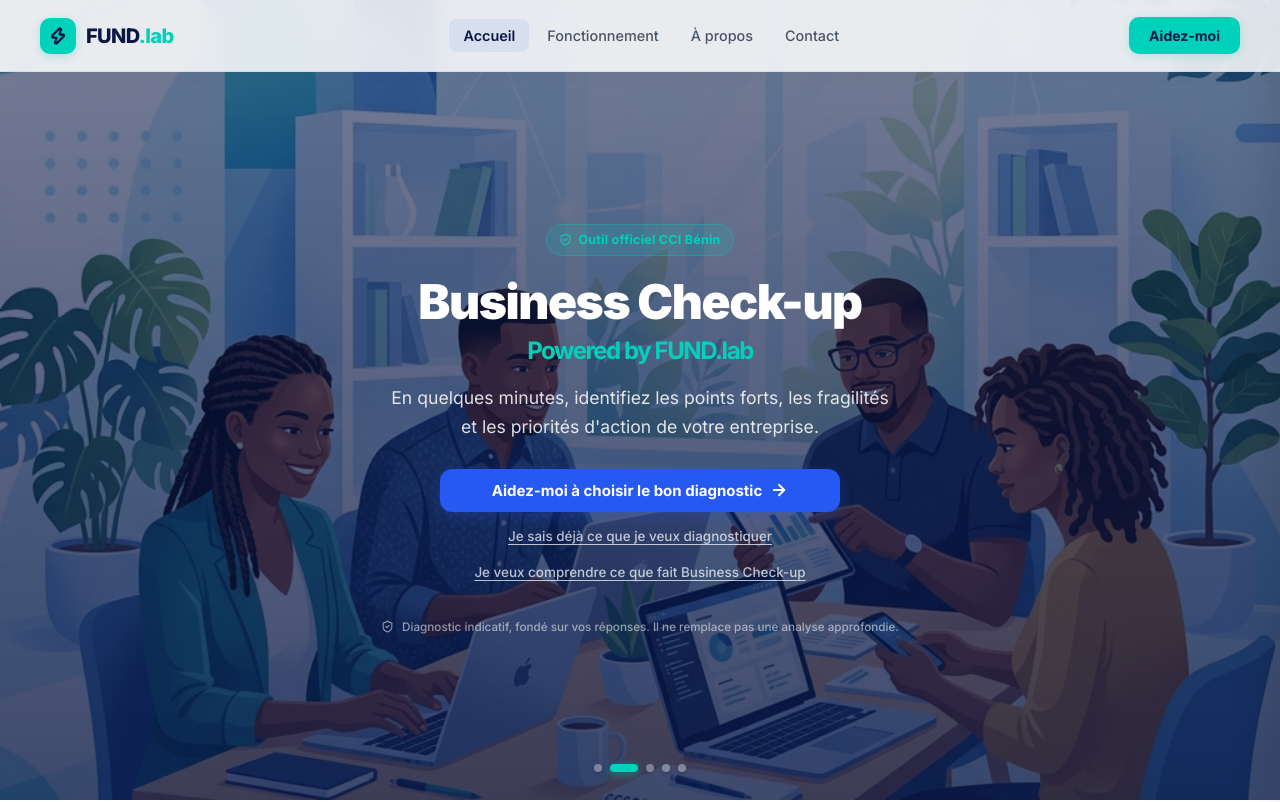
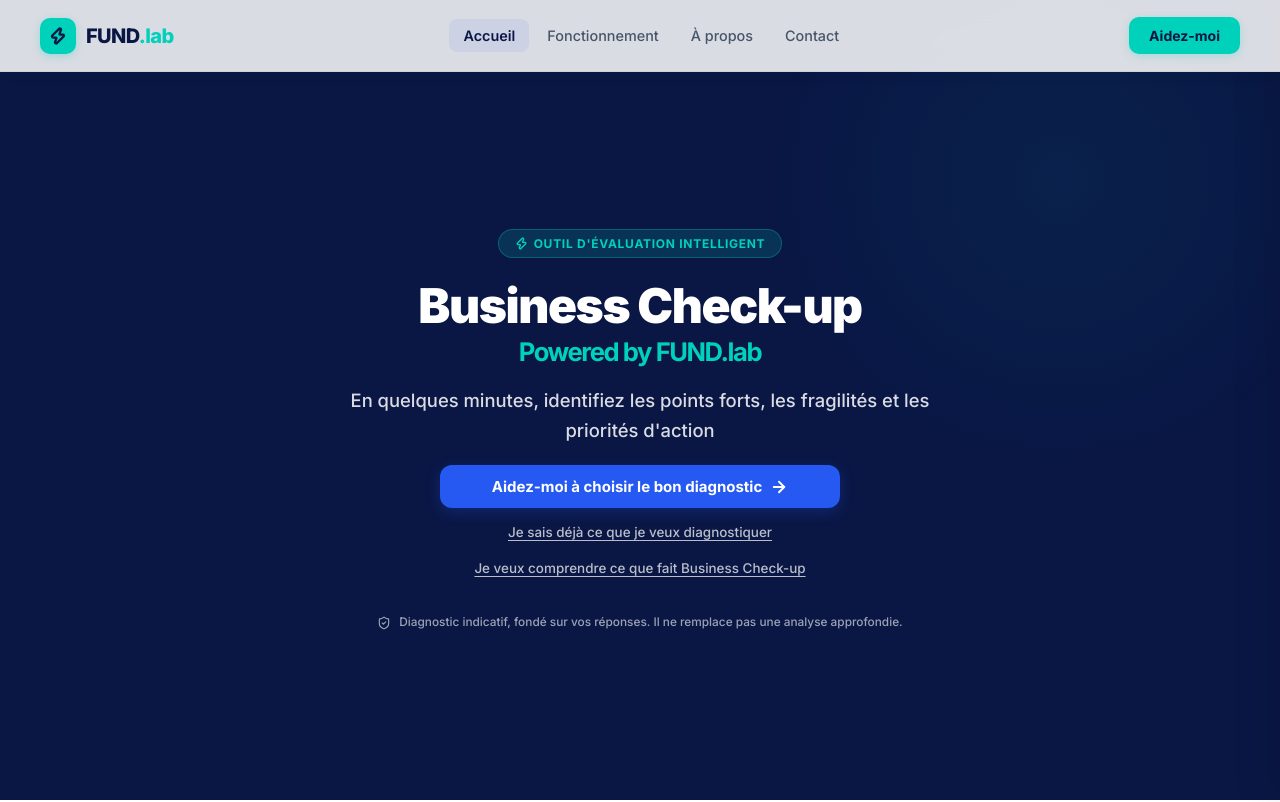
Before and after one commit to josuefox123/business_check_up, a React (Vite) app: page / in a window 1280 px wide. Shown: the top 802 px of the page. Built offline with nearby package versions, Linux system fonts and the light colour scheme.

Commit message:
fix: restore original static hero — remove image carousel, back to gradient bg

```diff
--- a/src/components/screens/LandingPage.jsx
+++ b/src/components/screens/LandingPage.jsx
@@ -1,19 +1,12 @@
-import React, { useState, useEffect } from 'react';
+import React from 'react';
 import { Link } from 'react-router-dom';
 import {
   ArrowRight, Clock, ShieldCheck, Zap, BarChart2, Activity, Target,
-  Search, Users, CheckCircle, TrendingUp, FileText, ChevronLeft, ChevronRight,
+  Search, Users, TrendingUp, FileText,
 } from 'lucide-react';
 import { Button } from '../ui/index.jsx';
 import './LandingPage.css';
 
-import cotiAmazone from '../../assets/about_illustration.png';
-import cotiBeach from '../../assets/hero_illustration.png';
-import cotiRetro from '../../assets/about_illustration.png';
-import cotiPortReal from '../../assets/coti_port_real.jpg';
-import cotiAvenueReal from '../../assets/coti_avenue_real.jpg';
-
-const HERO_IMAGES = [cotiAmazone, cotiBeach, cotiRetro, cotiPortReal, cotiAvenueReal];
 
 const DIAGNOSTICS = [
   { id: 'FLH-01', name: 'Diagnostic Flash', desc: 'Tour d\'horizon complet de votre entreprise en moins de 10 minutes.', duration: '7 min', Icon: Zap, color: '#ECFDF5', iconColor: '#059669' },
@@ -50,7 +43,7 @@ const WHY_ITEMS = [
   },
 ];
 
-/* ── Section title component inspired by the Abomey site ── */
+/* ── Section title component  ── */
 const SectionTitle = ({ tag, title, subtitle }) => (
   <div className="lp-section-title">
     {tag && <span className="lp-section-tag">{tag}</span>}
@@ -60,78 +53,31 @@ const SectionTitle = ({ tag, title, subtitle }) => (
 );
 
 export const LandingPage = ({ onStart, onLearnMore, onGoToCatalog }) => {
-  const [currentImgIndex, setCurrentImgIndex] = useState(0);
-
-  useEffect(() => {
-    const timer = setInterval(() => {
-      setCurrentImgIndex(prev => (prev + 1) % HERO_IMAGES.length);
-    }, 5000);
-    return () => clearInterval(timer);
-  }, []);
-
   return (
     <div className="landing-page">
 
       {/* ── HERO ── */}
-      <section className="hero-section" style={{ position: 'relative' }}>
-        {/* Carousel Background */}
-        <div className="hero-bg-slider" style={{ position: 'absolute', inset: 0, zIndex: 0 }}>
-          {HERO_IMAGES.map((img, index) => (
-            <div
-              key={index}
-              style={{
-                position: 'absolute',
-                inset: 0,
-                backgroundImage: `url(${img})`,
-                backgroundSize: 'cover',
-                backgroundPosition: 'center',
-                opacity: index === currentImgIndex ? 1 : 0,
-                transition: 'opacity 1.2s ease-in-out',
-                zIndex: index === currentImgIndex ? 1 : 0
-              }}
-            />
-          ))}
-        </div>
-
-        {/* Dark overlay */}
-        <div style={{
-          position: 'absolute',
-          inset: 0,
-          background: 'linear-gradient(180deg, rgba(10, 23, 69, 0.55) 0%, rgba(10, 23, 69, 0.78) 100%)',
-          zIndex: 1,
-          pointerEvents: 'none'
-        }} />
-
-        {/* Carousel dots */}
-        <div className="hero-bg-dots no-print">
-          {HERO_IMAGES.map((_, index) => (
-            <button
-              key={index}
-              onClick={() => setCurrentImgIndex(index)}
-              className={`hero-bg-dot${index === currentImgIndex ? ' active' : ''}`}
-              aria-label={`Image ${index + 1}`}
-            />
-          ))}
-        </div>
-
-        <div className="container hero-grid" style={{ zIndex: 2 }}>
+      <section className="hero-section">
+        <div className="hero-bg-glow" />
+        <div className="container hero-grid">
           <div className="hero-content animate-fade-up">
-            {/* Small institution badge */}
-            <div className="lp-hero-badge">
-              <ShieldCheck size={13} />
-              Outil officiel CCI Bénin
-            </div>
-
+            <span className="tag" style={{
+              marginBottom: '20px',
+              display: 'inline-flex',
+              alignItems: 'center',
+              gap: '6px',
+              background: 'rgba(0, 209, 186, 0.15)',
+              color: 'var(--color-accent)',
+              border: '1px solid rgba(0, 209, 186, 0.3)'
+            }}>
+              <Zap size={13} strokeWidth={2.5} /> Outil d'évaluation intelligent
+            </span>
             <h1 className="hero-title" style={{ color: '#ffffff' }}>
-              Business Check-up
-              <span className="hero-title-accent" style={{ fontSize: '1.5rem', display: 'block', marginTop: '8px', color: 'var(--color-accent)', fontWeight: 700 }}>
-                Powered by FUND.lab
-              </span>
+              Business Check-up<br />
+              <span className="hero-title-accent" style={{ fontSize: '1.6rem', display: 'block', marginTop: '4px', color: 'var(--color-accent)', fontWeight: 700 }}>Powered by FUND.lab</span>
             </h1>
-
-            <p className="hero-subtitle" style={{ color: 'rgba(255,255,255,0.85)', fontSize: '1.1rem', marginBottom: '28px' }}>
-              En quelques minutes, identifiez les points forts, les fragilités<br />
-              et les priorités d'action de votre entreprise.
+            <p className="hero-subtitle" style={{ fontWeight: 500, color: 'rgba(255, 255, 255, 0.85)', fontSize: '1.15rem', marginBottom: '20px' }}>
+              En quelques minutes, identifiez les points forts, les fragilités et les priorités d'action
             </p>
 
             <div className="hero-actions">
@@ -146,9 +92,9 @@ export const LandingPage = ({ onStart, onLearnMore, onGoToCatalog }) => {
               </button>
             </div>
 
-            <div className="hero-trust" style={{ marginTop: '16px', color: 'rgba(255,255,255,0.55)' }}>
-              <ShieldCheck size={13} color="rgba(255,255,255,0.55)" />
-              <span style={{ fontSize: '0.73rem' }}>
+            <div className="hero-trust" style={{ marginTop: '16px', color: 'rgba(255, 255, 255, 0.6)' }}>
+              <ShieldCheck size={14} color="rgba(255, 255, 255, 0.6)" />
+              <span style={{ fontSize: '0.74rem', color: 'rgba(255, 255, 255, 0.6)', lineHeight: '1.4' }}>
                 Diagnostic indicatif, fondé sur vos réponses. Il ne remplace pas une analyse approfondie.
               </span>
             </div>
```
